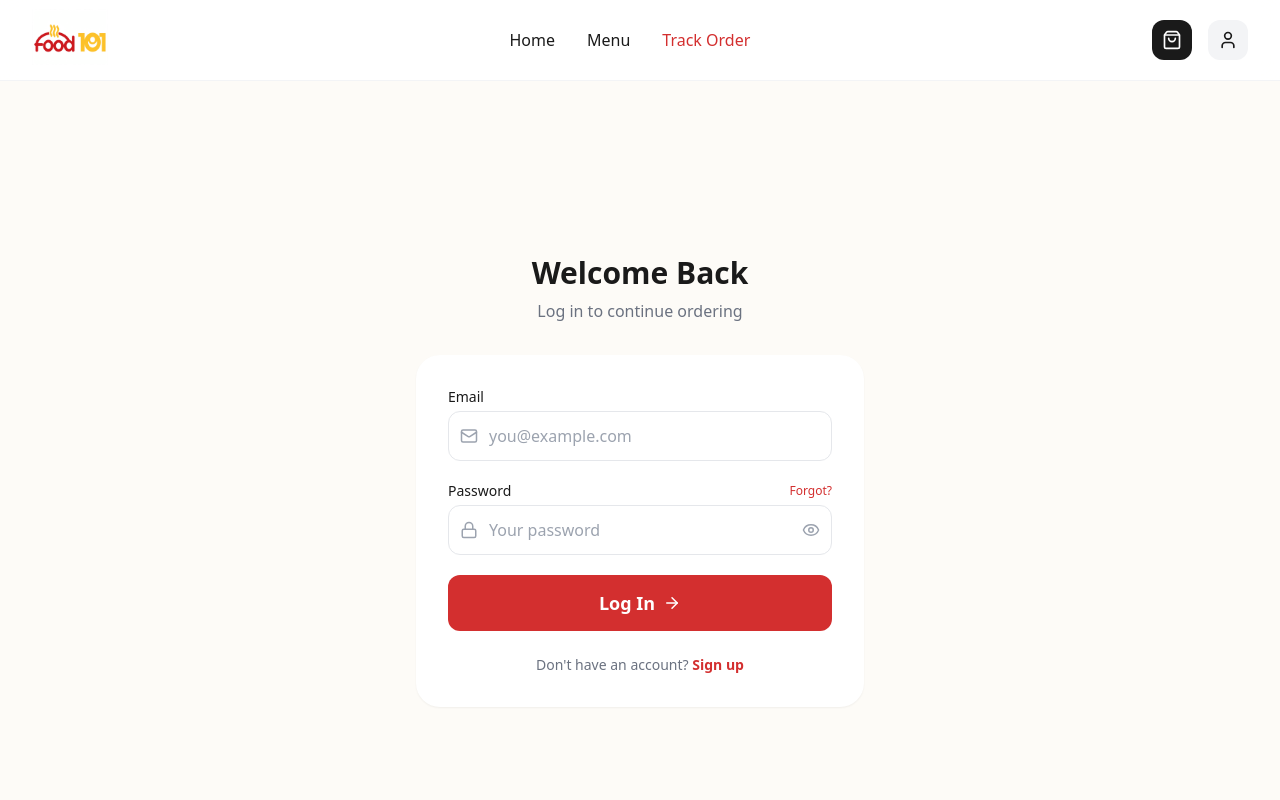
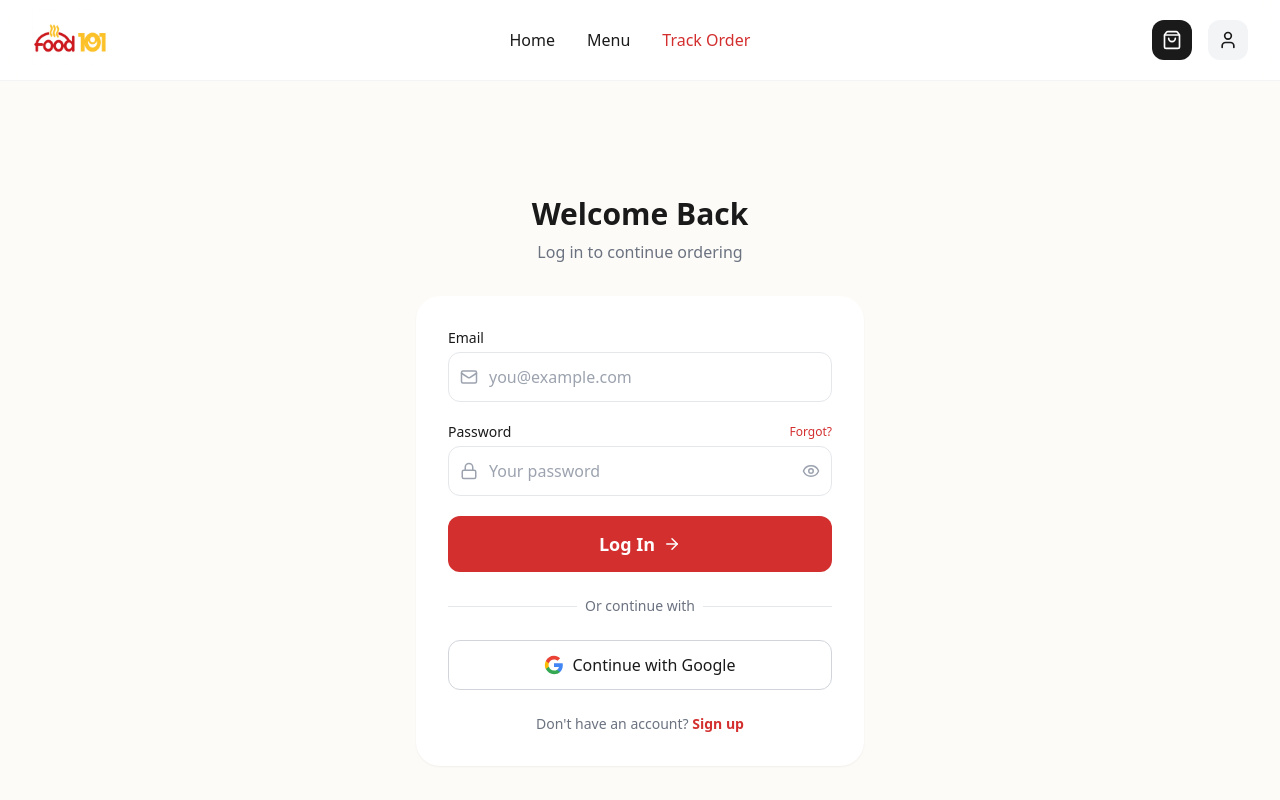
Before and after one commit to Adedamola-dot/food101-frontend, a React (Vite) app: page /login in a window 1280 px wide. Shown: the top 800 px of the page. Built offline with nearby package versions, Linux system fonts and the light colour scheme.

Commit message:
feat(auth): add Continue with Google button and token handler

```diff
--- a/src/context/AuthContext.jsx
+++ b/src/context/AuthContext.jsx
@@ -7,8 +7,20 @@ export function AuthProvider({ children }) {
   const [user, setUser] = useState(null);
   const [isLoading, setIsLoading] = useState(true);
 
-  // On mount: check if tokens exist, fetch /auth/me
   useEffect(() => {
+    // 1. Check for Google OAuth tokens in URL
+    const params = new URLSearchParams(window.location.search);
+    const urlAccessToken = params.get('accessToken');
+    const urlRefreshToken = params.get('refreshToken');
+
+    if (urlAccessToken && urlRefreshToken) {
+      localStorage.setItem('accessToken', urlAccessToken);
+      localStorage.setItem('refreshToken', urlRefreshToken);
+      // Clean URL for security
+      window.history.replaceState({}, document.title, window.location.pathname);
+    }
+
+    // 2. Fetch User
     const token = localStorage.getItem('accessToken');
     if (!token) {
       setIsLoading(false);
@@ -35,17 +47,12 @@ export function AuthProvider({ children }) {
 
   const signup = async (data) => {
     await api.post('/auth/register', data);
-    // Auto-login after signup
     return login(data.email, data.password);
   };
 
   const logout = async () => {
     const refreshToken = localStorage.getItem('refreshToken');
-    try {
-      await api.post('/auth/logout', { refreshToken });
-    } catch (err) {
-      // Ignore — user might already be logged out
-    }
+    try { await api.post('/auth/logout', { refreshToken }); } catch (err) {}
     localStorage.removeItem('accessToken');
     localStorage.removeItem('refreshToken');
     setUser(null);
--- a/src/pages/Login.jsx
+++ b/src/pages/Login.jsx
@@ -9,7 +9,7 @@ export default function Login() {
   const { login } = useAuth();
   const [formData, setFormData] = useState({ email: '', password: '' });
   const [showPassword, setShowPassword] = useState(false);
-  const [error, setError] = useState('');
+  const [error, setError] = useState(location.search.includes('error') ? 'Google login failed. Please try again.' : '');
   const [isSubmitting, setIsSubmitting] = useState(false);
 
   const handleSubmit = async (e) => {
@@ -18,8 +18,7 @@ export default function Login() {
     setError('');
     try {
       const loggedInUser = await login(formData.email, formData.password);
-      if (location.state?.from) navigate(location.state.from);
-      else if (loggedInUser?.role === 'admin') navigate('/admin');
+      if (loggedInUser?.role === 'admin') navigate('/admin');
       else navigate('/dashboard');
     } catch (err) {
       setError(err.response?.data?.message || 'Login failed. Please check your credentials.');
@@ -66,6 +65,28 @@ export default function Login() {
             </button>
           </form>
 
+          <div className="relative my-6">
+            <div className="absolute inset-0 flex items-center">
+              <div className="w-full border-t border-gray-200"></div>
+            </div>
+            <div className="relative flex justify-center text-sm">
+              <span className="px-2 bg-white text-gray-500">Or continue with</span>
+            </div>
+          </div>
+
+          <a
+            href={`${import.meta.env.VITE_API_URL}/auth/google`}
+            className="w-full flex items-center justify-center gap-2 py-3 border border-gray-300 rounded-xl hover:bg-gray-50 transition-colors font-medium text-text-dark"
+          >
+            <svg className="w-5 h-5" viewBox="0 0 24 24">
+              <path fill="#4285F4" d="M22.56 12.25c0-.78-.07-1.53-.2-2.25H12v4.26h5.92c-.26 1.37-1.04 2.53-2.21 3.31v2.77h3.57c2.08-1.92 3.28-4.74 3.28-8.09z" />
+              <path fill="#34A853" d="M12 23c2.97 0 5.46-.98 7.28-2.66l-3.57-2.77c-.98.66-2.23 1.06-3.71 1.06-2.86 0-5.29-1.93-6.16-4.53H2.18v2.84C3.99 20.53 7.7 23 12 23z" />
+              <path fill="#FBBC05" d="M5.84 14.09c-.22-.66-.35-1.36-.35-2.09s.13-1.43.35-2.09V7.07H2.18C1.43 8.55 1 10.22 1 12s.43 3.45 1.18 4.93l2.85-2.22.81-.62z" />
+              <path fill="#EA4335" d="M12 5.38c1.62 0 3.06.56 4.21 1.64l3.15-3.15C17.45 2.09 14.97 1 12 1 7.7 1 3.99 3.47 2.18 7.07l3.66 2.84c.87-2.6 3.3-4.53 6.16-4.53z" />
+            </svg>
+            Continue with Google
+          </a>
+
           <p className="text-center text-sm text-text-muted mt-6">
             Don't have an account? <Link to="/signup" className="font-bold text-brand-red hover:text-brand-gold transition-colors">Sign up</Link>
           </p>
--- a/src/pages/Signup.jsx
+++ b/src/pages/Signup.jsx
@@ -35,6 +35,28 @@ export default function Signup() {
 
         <div className="bg-white rounded-3xl shadow-sm p-8">
           {error && <div className="mb-6 p-3 bg-red-50 border border-red-200 text-red-600 rounded-xl text-sm font-medium">{error}</div>}
+
+          <a
+            href={`${import.meta.env.VITE_API_URL}/auth/google`}
+            className="w-full flex items-center justify-center gap-2 py-3 border border-gray-300 rounded-xl hover:bg-gray-50 transition-colors font-medium text-text-dark mb-6"
+          >
+            <svg className="w-5 h-5" viewBox="0 0 24 24">
+              <path fill="#4285F4" d="M22.56 12.25c0-.78-.07-1.53-.2-2.25H12v4.26h5.92c-.26 1.37-1.04 2.53-2.21 3.31v2.77h3.57c2.08-1.92 3.28-4.74 3.28-8.09z" />
+              <path fill="#34A853" d="M12 23c2.97 0 5.46-.98 7.28-2.66l-3.57-2.77c-.98.66-2.23 1.06-3.71 1.06-2.86 0-5.29-1.93-6.16-4.53H2.18v2.84C3.99 20.53 7.7 23 12 23z" />
+              <path fill="#FBBC05" d="M5.84 14.09c-.22-.66-.35-1.36-.35-2.09s.13-1.43.35-2.09V7.07H2.18C1.43 8.55 1 10.22 1 12s.43 3.45 1.18 4.93l2.85-2.22.81-.62z" />
+              <path fill="#EA4335" d="M12 5.38c1.62 0 3.06.56 4.21 1.64l3.15-3.15C17.45 2.09 14.97 1 12 1 7.7 1 3.99 3.47 2.18 7.07l3.66 2.84c.87-2.6 3.3-4.53 6.16-4.53z" />
+            </svg>
+            Continue with Google
+          </a>
+
+          <div className="relative mb-6">
+            <div className="absolute inset-0 flex items-center">
+              <div className="w-full border-t border-gray-200"></div>
+            </div>
+            <div className="relative flex justify-center text-sm">
+              <span className="px-2 bg-white text-gray-500">Or sign up with email</span>
+            </div>
+          </div>
 
           <form onSubmit={handleSubmit} className="space-y-5">
             <div>
```
